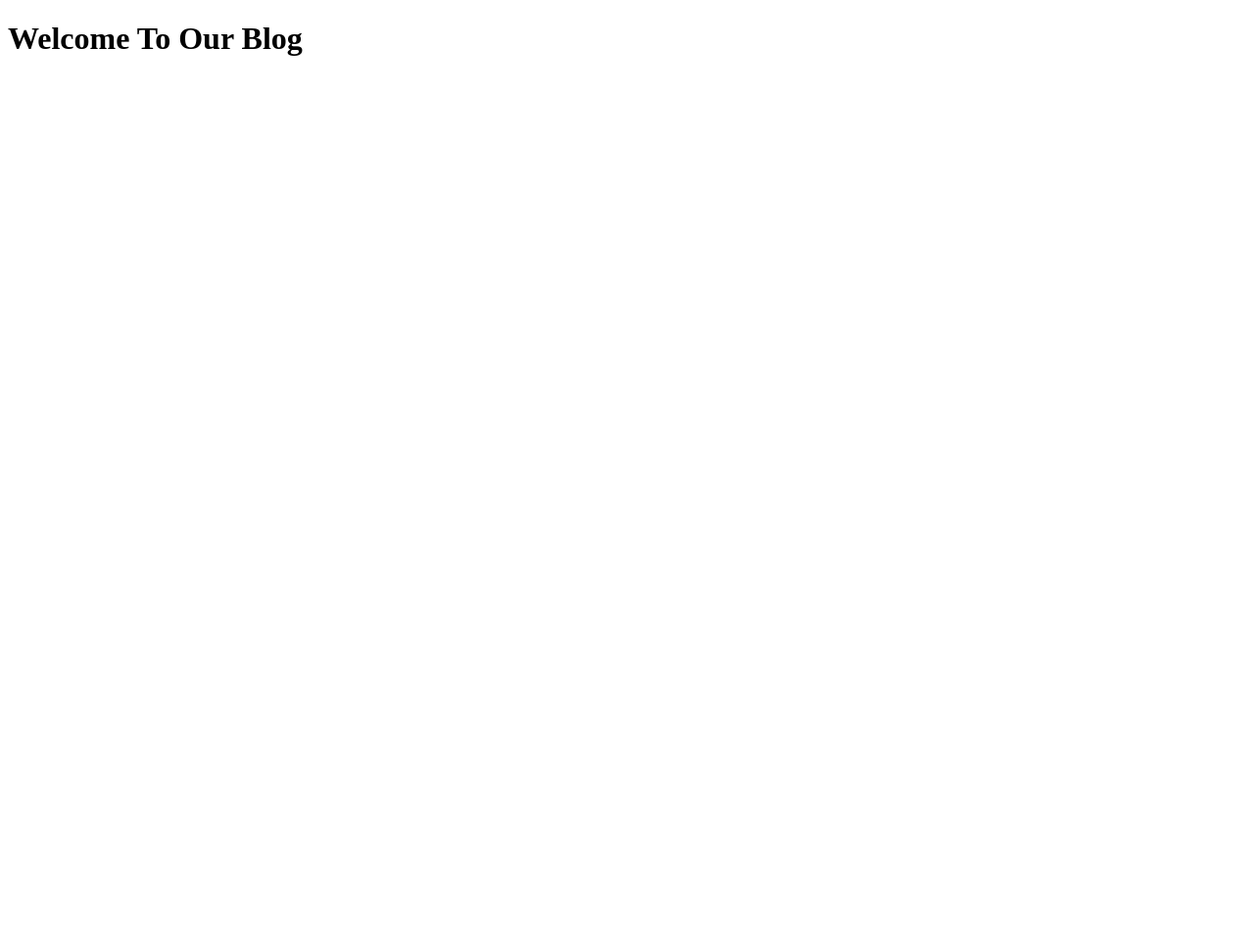
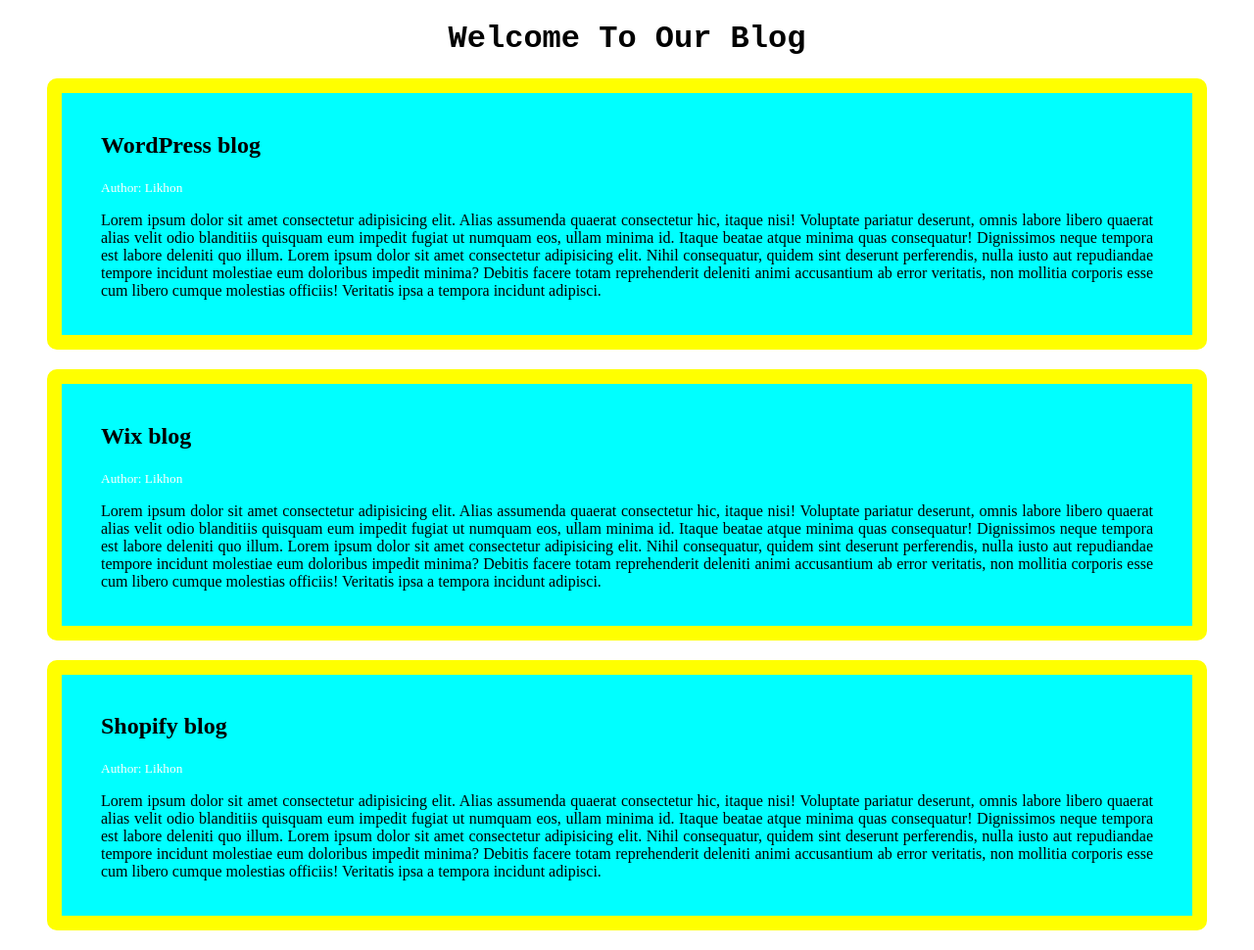
Before and after one commit to mdlikhon22/blog-website, a plain HTML site: page index.html in a window 1280 px wide. Shown: the whole page at 98% size. Before the commit the page ends 800 px from the top, so only its background shows below. Drawn offline with Linux system fonts and the light colour scheme.

Commit message:
blog design

```diff
--- a/index.html
+++ b/index.html
@@ -5,8 +5,60 @@
     <meta http-equiv="X-UA-Compatible" content="IE=edge" />
     <meta name="viewport" content="width=device-width, initial-scale=1.0" />
     <title>Tech blog by Likhon</title>
+    <link rel="stylesheet" href="style.css" />
   </head>
   <body>
     <h1>Welcome To Our Blog</h1>
+    <div class="blog">
+      <h2>WordPress blog</h2>
+      <small>Author: Likhon</small>
+      <p>
+        Lorem ipsum dolor sit amet consectetur adipisicing elit. Alias assumenda
+        quaerat consectetur hic, itaque nisi! Voluptate pariatur deserunt, omnis
+        labore libero quaerat alias velit odio blanditiis quisquam eum impedit
+        fugiat ut numquam eos, ullam minima id. Itaque beatae atque minima quas
+        consequatur! Dignissimos neque tempora est labore deleniti quo illum.
+        Lorem ipsum dolor sit amet consectetur adipisicing elit. Nihil
+        consequatur, quidem sint deserunt perferendis, nulla iusto aut
+        repudiandae tempore incidunt molestiae eum doloribus impedit minima?
+        Debitis facere totam reprehenderit deleniti animi accusantium ab error
+        veritatis, non mollitia corporis esse cum libero cumque molestias
+        officiis! Veritatis ipsa a tempora incidunt adipisci.
+      </p>
+    </div>
+    <div class="blog">
+      <h2>Wix blog</h2>
+      <small>Author: Likhon</small>
+      <p>
+        Lorem ipsum dolor sit amet consectetur adipisicing elit. Alias assumenda
+        quaerat consectetur hic, itaque nisi! Voluptate pariatur deserunt, omnis
+        labore libero quaerat alias velit odio blanditiis quisquam eum impedit
+        fugiat ut numquam eos, ullam minima id. Itaque beatae atque minima quas
+        consequatur! Dignissimos neque tempora est labore deleniti quo illum.
+        Lorem ipsum dolor sit amet consectetur adipisicing elit. Nihil
+        consequatur, quidem sint deserunt perferendis, nulla iusto aut
+        repudiandae tempore incidunt molestiae eum doloribus impedit minima?
+        Debitis facere totam reprehenderit deleniti animi accusantium ab error
+        veritatis, non mollitia corporis esse cum libero cumque molestias
+        officiis! Veritatis ipsa a tempora incidunt adipisci.
+      </p>
+    </div>
+    <div class="blog">
+      <h2>Shopify blog</h2>
+      <small>Author: Likhon</small>
+      <p>
+        Lorem ipsum dolor sit amet consectetur adipisicing elit. Alias assumenda
+        quaerat consectetur hic, itaque nisi! Voluptate pariatur deserunt, omnis
+        labore libero quaerat alias velit odio blanditiis quisquam eum impedit
+        fugiat ut numquam eos, ullam minima id. Itaque beatae atque minima quas
+        consequatur! Dignissimos neque tempora est labore deleniti quo illum.
+        Lorem ipsum dolor sit amet consectetur adipisicing elit. Nihil
+        consequatur, quidem sint deserunt perferendis, nulla iusto aut
+        repudiandae tempore incidunt molestiae eum doloribus impedit minima?
+        Debitis facere totam reprehenderit deleniti animi accusantium ab error
+        veritatis, non mollitia corporis esse cum libero cumque molestias
+        officiis! Veritatis ipsa a tempora incidunt adipisci.
+      </p>
+    </div>
   </body>
 </html>
--- a/style.css
+++ b/style.css
@@ -0,0 +1,17 @@
+h1 {
+  font-family: "Courier New", Courier, monospace;
+  text-align: center;
+}
+.blog {
+  background-color: aqua;
+  border: 15px solid yellow;
+  border-radius: 10px;
+  padding: 20px 40px 20px 40px;
+  margin: 20px 40px 20px 40px;
+}
+.blog small {
+  color: white;
+}
+.blog p {
+  text-align: justify;
+}
```
